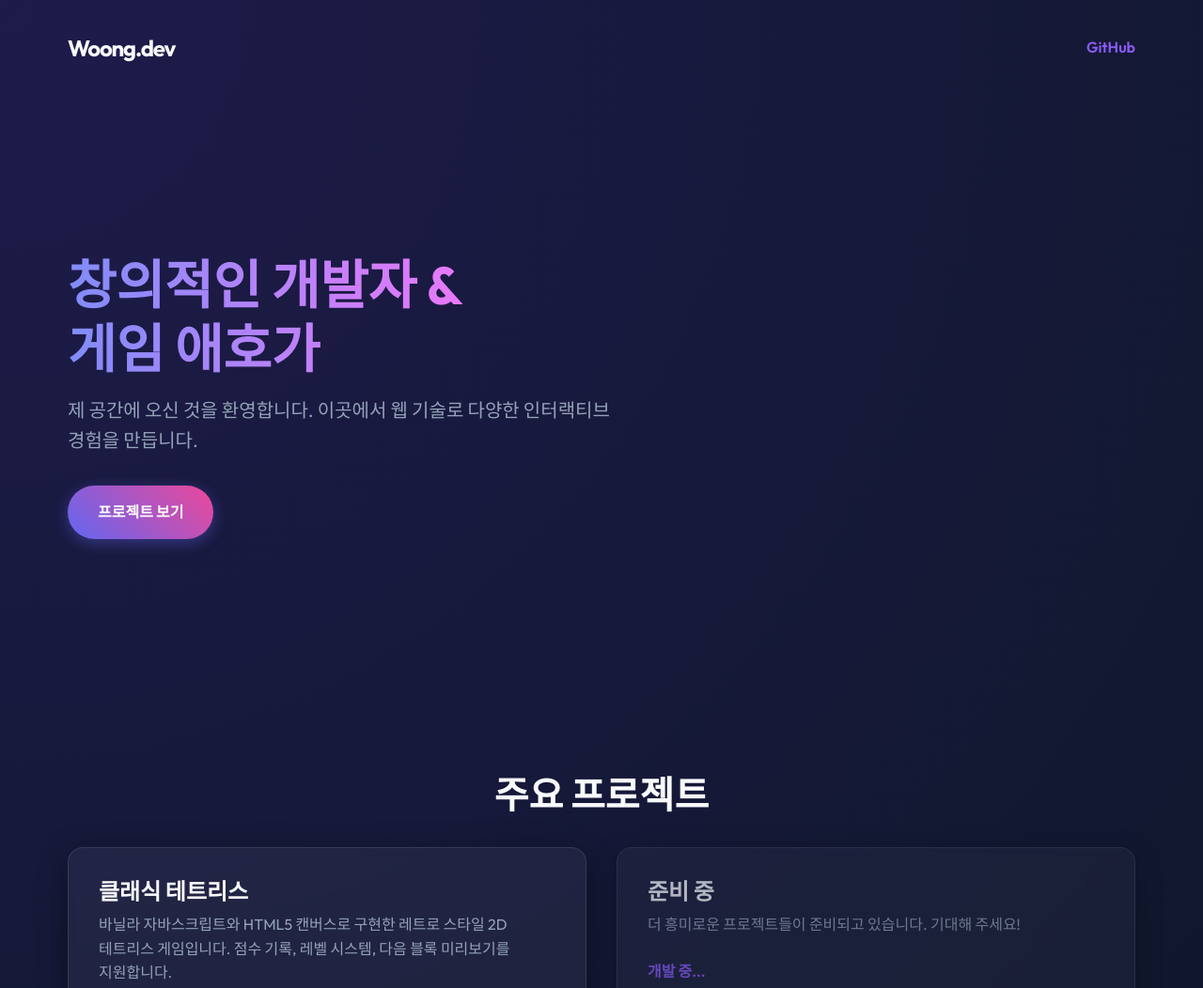
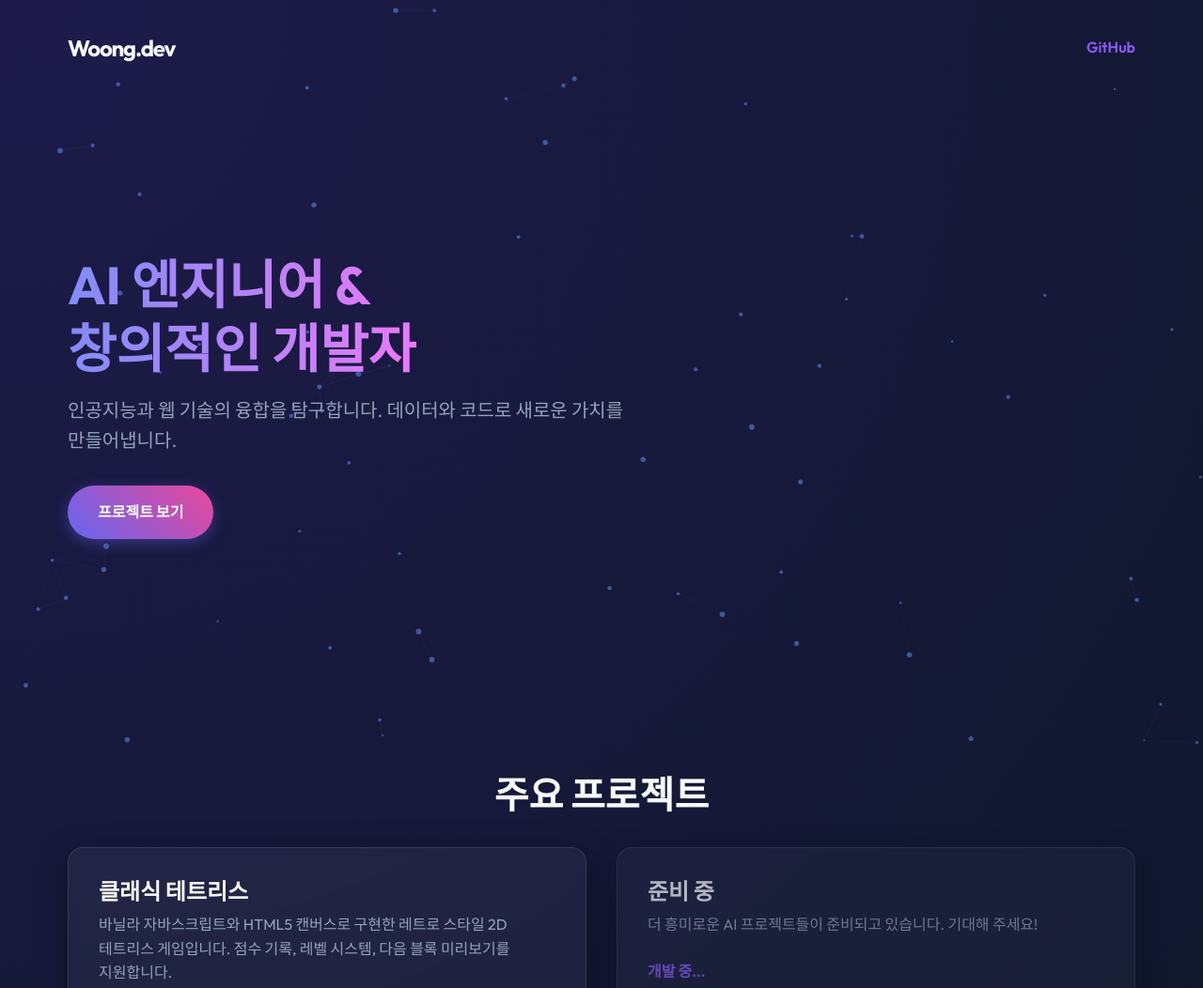
Before and after one commit to woong63120/woong63120.github.io, a plain HTML site: page index.html in a window 1280 px wide. Shown: the top 1052 px of the page at 94% size. Drawn offline with Linux system fonts and the light colour scheme.

Commit message:
Visuals: Add AI particle background and update hero text

```diff
--- /dev/null
+++ b/bg-animation.js
@@ -0,0 +1,76 @@
+const canvas = document.getElementById('bg-canvas');
+const ctx = canvas.getContext('2d');
+
+let width, height;
+let particles = [];
+
+function resize() {
+    width = canvas.width = window.innerWidth;
+    height = canvas.height = window.innerHeight;
+}
+window.addEventListener('resize', resize);
+resize();
+
+class Particle {
+    constructor() {
+        this.x = Math.random() * width;
+        this.y = Math.random() * height;
+        this.vx = (Math.random() - 0.5) * 0.5;
+        this.vy = (Math.random() - 0.5) * 0.5;
+        this.size = Math.random() * 2 + 1;
+    }
+
+    update() {
+        this.x += this.vx;
+        this.y += this.vy;
+
+        if (this.x < 0) this.x = width;
+        if (this.x > width) this.x = 0;
+        if (this.y < 0) this.y = height;
+        if (this.y > height) this.y = 0;
+    }
+
+    draw() {
+        ctx.fillStyle = 'rgba(100, 150, 255, 0.5)';
+        ctx.beginPath();
+        ctx.arc(this.x, this.y, this.size, 0, Math.PI * 2);
+        ctx.fill();
+    }
+}
+
+function init() {
+    particles = [];
+    const numberOfParticles = Math.floor((width * height) / 15000); // Density
+    for (let i = 0; i < numberOfParticles; i++) {
+        particles.push(new Particle());
+    }
+}
+
+function animate() {
+    ctx.clearRect(0, 0, width, height);
+
+    for (let i = 0; i < particles.length; i++) {
+        particles[i].update();
+        particles[i].draw();
+
+        // Draw connections
+        for (let j = i; j < particles.length; j++) {
+            const dx = particles[i].x - particles[j].x;
+            const dy = particles[i].y - particles[j].y;
+            const distance = Math.sqrt(dx * dx + dy * dy);
+
+            if (distance < 100) {
+                ctx.beginPath();
+                ctx.strokeStyle = `rgba(100, 150, 255, ${0.1 - distance / 1000})`; // Fade out
+                ctx.lineWidth = 1;
+                ctx.moveTo(particles[i].x, particles[i].y);
+                ctx.lineTo(particles[j].x, particles[j].y);
+                ctx.stroke();
+            }
+        }
+    }
+    requestAnimationFrame(animate);
+}
+
+init();
+animate();
--- a/index.html
+++ b/index.html
@@ -9,6 +9,7 @@
 </head>
 
 <body>
+    <canvas id="bg-canvas"></canvas>
     <div class="container">
         <header>
             <div class="logo">Woong.dev</div>
@@ -20,8 +21,8 @@
 
         <main>
             <section class="hero">
-                <h1>창의적인 개발자 &<br>게임 애호가</h1>
-                <p>제 공간에 오신 것을 환영합니다. 이곳에서 웹 기술로 다양한 인터랙티브 경험을 만듭니다.</p>
+                <h1>AI 엔지니어 &<br>창의적인 개발자</h1>
+                <p>인공지능과 웹 기술의 융합을 탐구합니다. 데이터와 코드로 새로운 가치를 만들어냅니다.</p>
                 <a href="#projects" class="cta-button">프로젝트 보기</a>
             </section>
 
@@ -39,7 +40,7 @@
                     <!-- Placeholder for future projects -->
                     <article class="project-card" style="opacity: 0.7;">
                         <h3 class="project-title">준비 중</h3>
-                        <p class="project-desc">더 흥미로운 프로젝트들이 준비되고 있습니다. 기대해 주세요!</p>
+                        <p class="project-desc">더 흥미로운 AI 프로젝트들이 준비되고 있습니다. 기대해 주세요!</p>
                         <span class="project-link">개발 중...</span>
                     </article>
                 </div>
@@ -50,6 +51,7 @@
             <p>&copy; 2026 Woong. All rights reserved.</p>
         </footer>
     </div>
+    <script src="bg-animation.js"></script>
     <script src="main.js"></script>
 </body>
 
--- a/style.css
+++ b/style.css
@@ -26,9 +26,21 @@ body {
     overflow-x: hidden;
     min-height: 100vh;
     background: radial-gradient(circle at top left, #1e1b4b, #0f172a);
+    /* Fallback/Blend */
     word-break: keep-all;
     /* Better for Korean line breaking */
 }
+
+#bg-canvas {
+    position: fixed;
+    top: 0;
+    left: 0;
+    width: 100%;
+    height: 100%;
+    z-index: -1;
+    pointer-events: none;
+}
+
 
 /* Typography */
 h1,
```
